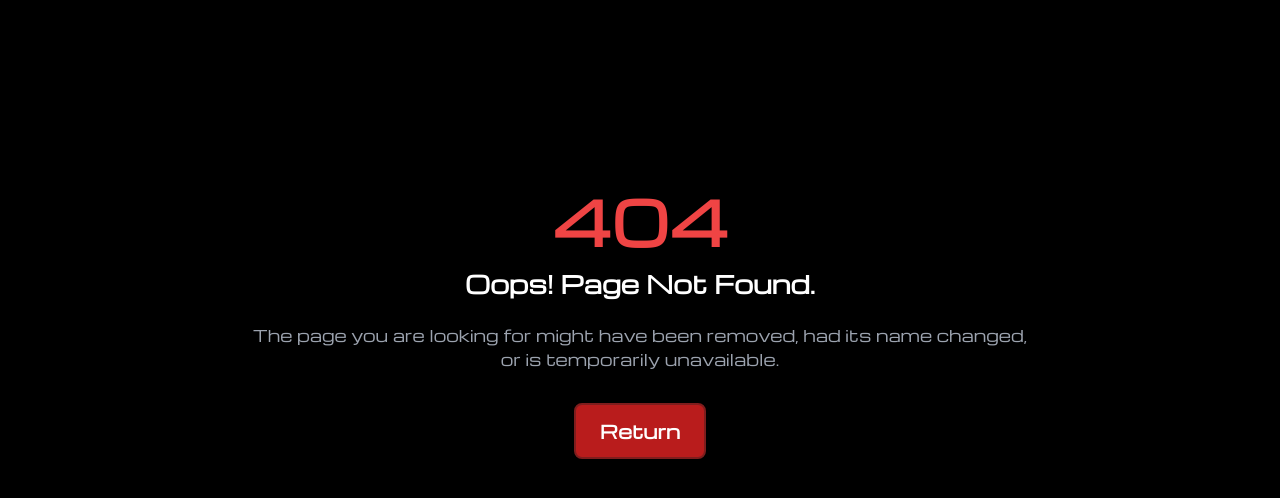
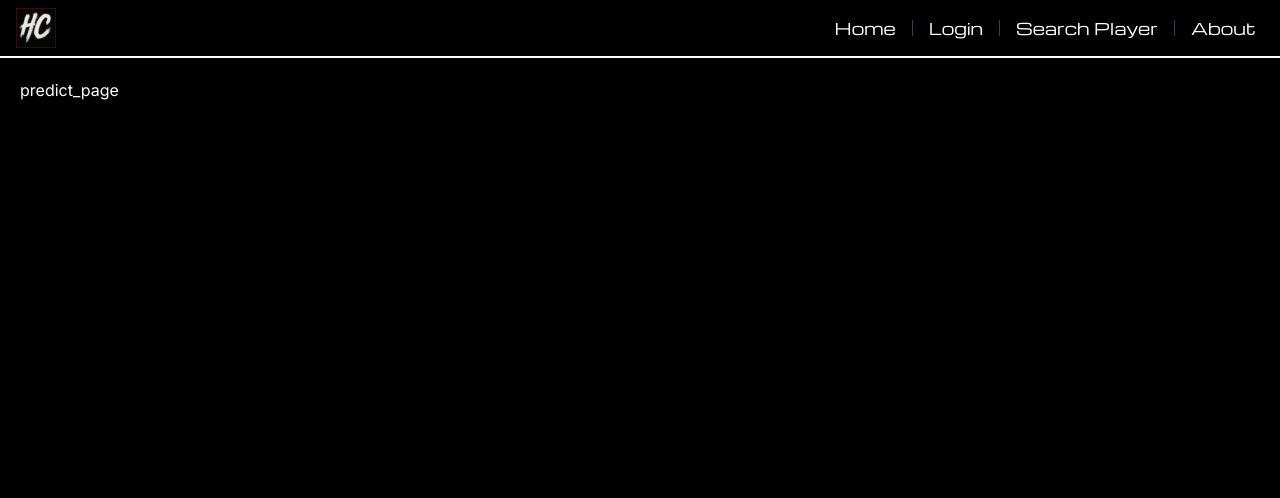
Before and after one commit to WilliamBu1/heatcheck-frontend, a React (Vite) app: page /predict_page in a window 1280 px wide. Before the commit this address had no page. Shown: the top 498 px of the page. Built offline with nearby package versions, Linux system fonts and the light colour scheme.

Commit message:
init predict page

```diff
--- a/src/App.jsx
+++ b/src/App.jsx
@@ -10,6 +10,7 @@ import Favorites from './pages/favorites';
 import AppLayout from './layouts/AppLayout';
 import MainLayout from './layouts/MainLayout';
 import Search_player from './pages/search_page';
+import Predict_page from './pages/predict_page';
 
 import React from 'react'
 
@@ -25,6 +26,7 @@ const App = () => {
             <Route path='/about' element={<About />} />
             <Route path='/favorites' element={<Favorites />} />
             <Route path='/search_page' element={<Search_player />} />
+            <Route path='/predict_page' element={<Predict_page />} />
           </Route>
           <Route path="*" element={<NotFoundPage />} />
         </Routes>
--- a/src/components/Navbar.jsx
+++ b/src/components/Navbar.jsx
@@ -25,7 +25,7 @@ const Navbar = () => {
     { path: '/home_page', text: 'Home' },
     { path: '/search_page', text: 'Search Player' },
     { path: '/favorites', text: 'Favorites' },
-    { path: '/feature3_user', text: 'Predict' },
+    { path: '/predict_page', text: 'Predict' },
     { path: '/about', text: 'About' },
   ];
 
--- /dev/null
+++ b/src/pages/predict_page.jsx
@@ -0,0 +1,9 @@
+import React from 'react'
+
+const predict_page = () => {
+  return (
+    <div>predict_page</div>
+  )
+}
+
+export default predict_page
```
